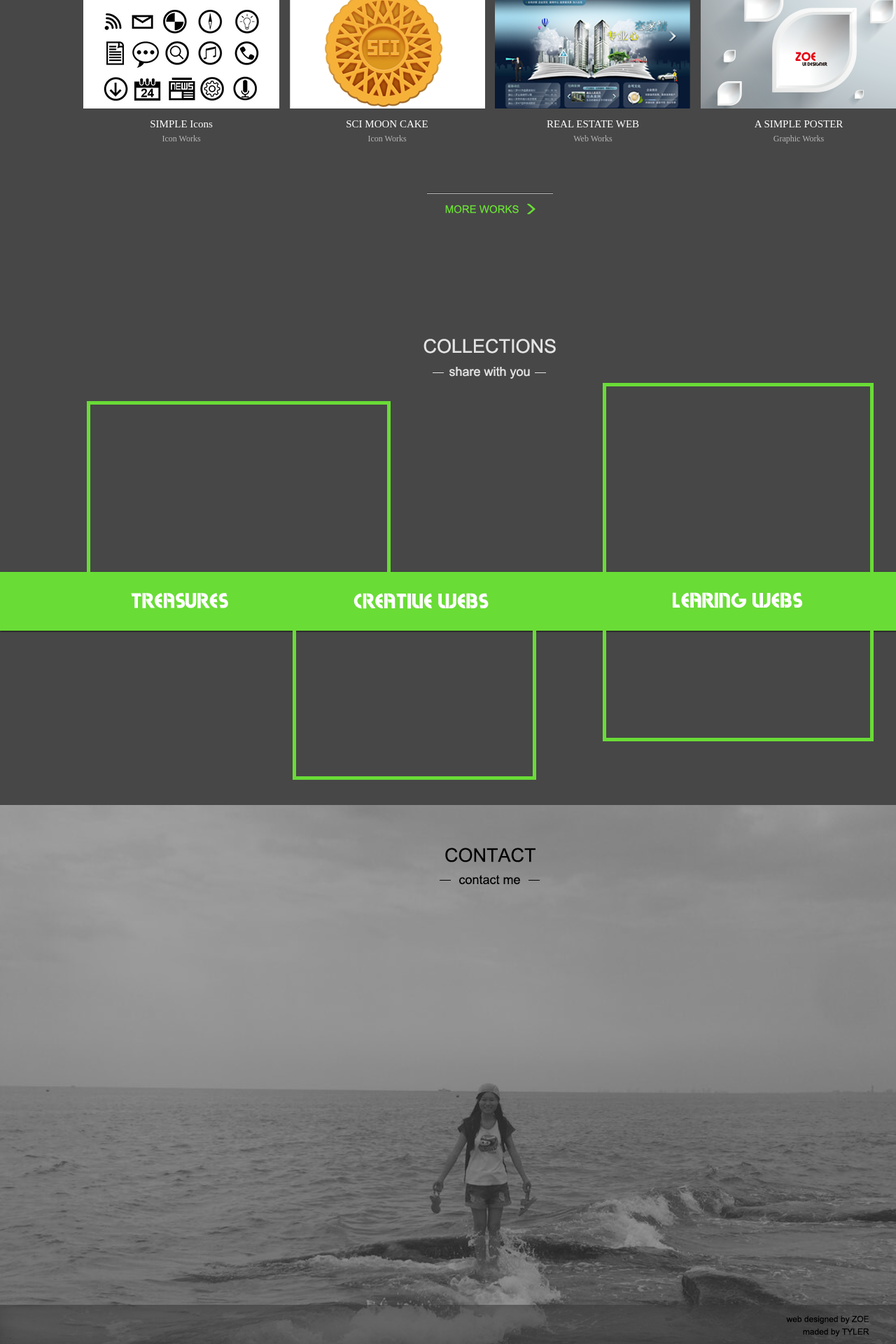
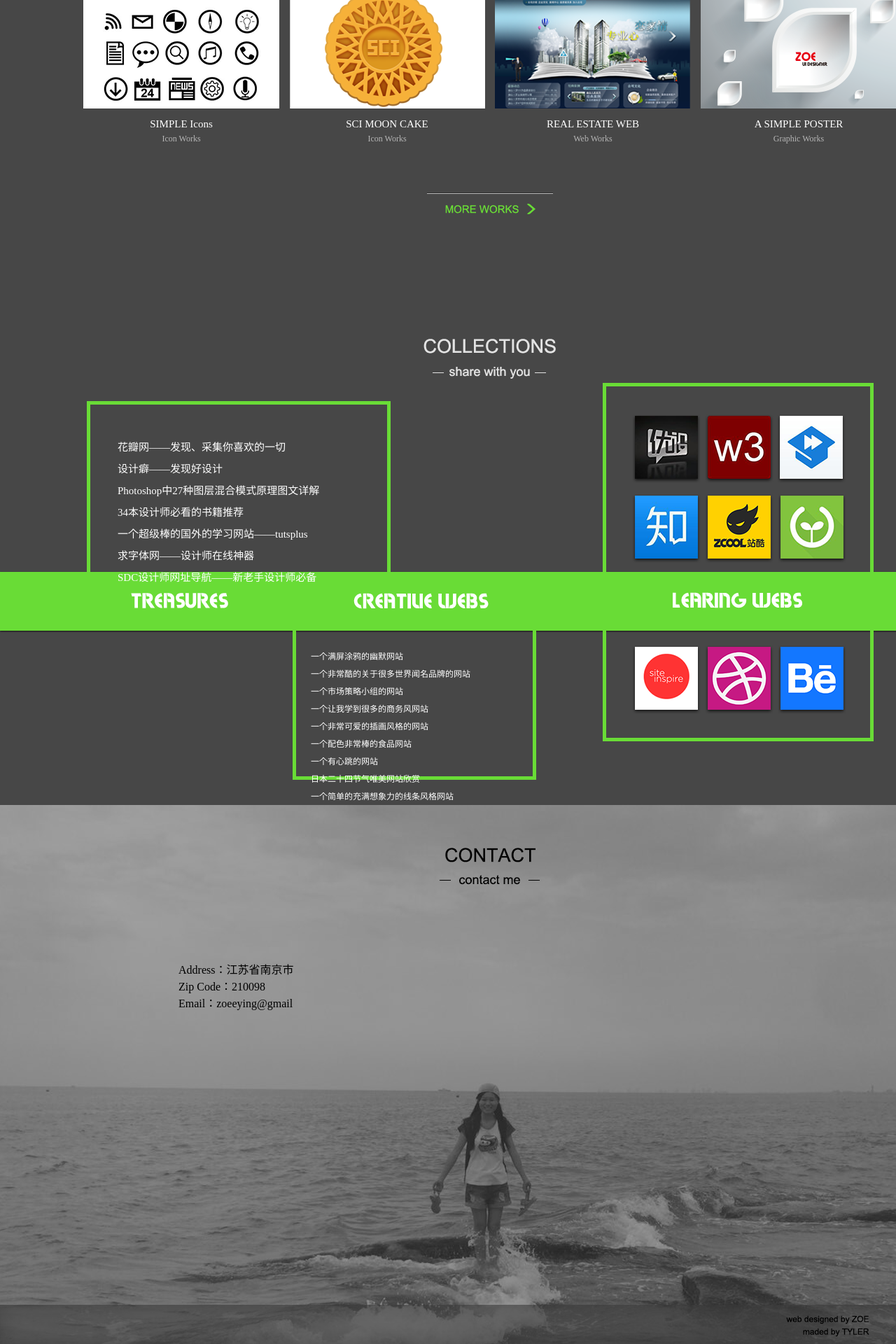
Before and after one commit to chaotyler/chaotyler.github.io, a Jekyll site: the page zoe/index.html, which Jekyll copies as it is, in a window 1280 px wide. Shown: the part 1973-3893 px from the top of the page at 70% size. Built offline with Jekyll 4.4.1, drawn with Linux system fonts in a browser that asks for light colours; Markdown is read by kramdown in place of the engine named in the settings.

Commit message:
update zoe

```diff
--- a/zoe/index.css
+++ b/zoe/index.css
@@ -75,17 +75,33 @@
 }
 .collections .list1 {
   position: absolute;
+  padding: 40px;
   left: 128px;
   top: 177px;
-  width: 425px;
-  height: 240px;
+  width: 345px;
+  height: 160px;
+}
+.collections .list1 .item-1 {
+  display: block;
+  margin: 10px auto;
+  text-decoration: none;
+  color: #ffffff;
+  font-size: 15px;
 }
 .collections .list2 {
   position: absolute;
+  padding: 20px;
   left: 424px;
   top: 501px;
-  width: 336px;
-  height: 207px;
+  width: 296px;
+  height: 167px;
+}
+.collections .list2 .item-2 {
+  display: block;
+  margin: 7px auto;
+  text-decoration: none;
+  color: #ffffff;
+  font-size: 12px;
 }
 .collections .list3 {
   position: absolute;
@@ -93,12 +109,17 @@
   top: 156px;
   width: 376px;
   height: 500px;
+  background: url('iconsbg.png') center no-repeat;
 }
 .contact {
-  position: relative;
   margin: 0px auto;
   width: 1400px;
   height: 770px;
   background: url('contact.png');
   overflow: hidden;
 }
+.contact .detail {
+  margin-left: 255px;
+  margin-top: 222px;
+  height: 300px;
+}
--- a/zoe/index.html
+++ b/zoe/index.html
@@ -69,12 +69,34 @@
     <a href="#" class="more"></a>
   </div>
   <div class="collections">
-    <div class="list1"></div>
-    <div class="list2"></div>
+    <div class="list1">
+      <a href="#" class="item-1">花瓣网——发现、采集你喜欢的一切</a>
+      <a href="#" class="item-1">设计癖——发现好设计</a>
+      <a href="#" class="item-1">Photoshop中27种图层混合模式原理图文详解</a>
+      <a href="#" class="item-1">34本设计师必看的书籍推荐</a>
+      <a href="#" class="item-1">一个超级棒的国外的学习网站——tutsplus</a>
+      <a href="#" class="item-1">求字体网——设计师在线神器 </a>
+      <a href="#" class="item-1">SDC设计师网址导航——新老手设计师必备</a>
+    </div>
+    <div class="list2">
+      <a href="#" class="item-2">一个满屏涂鸦的幽默网站</a>
+      <a href="#" class="item-2">一个非常酷的关于很多世界闻名品牌的网站</a>
+      <a href="#" class="item-2">一个市场策略小组的网站</a>
+      <a href="#" class="item-2">一个让我学到很多的商务风网站</a>
+      <a href="#" class="item-2">一个非常可爱的插画风格的网站</a>
+      <a href="#" class="item-2">一个配色非常棒的食品网站</a>
+      <a href="#" class="item-2">一个有心跳的网站</a>
+      <a href="#" class="item-2">日本二十四节气唯美网站欣赏</a>
+      <a href="#" class="item-2">一个简单的充满想象力的线条风格网站</a>
+    </div>
     <div class="list3"></div>
   </div>
   <div class="contact">
-
+    <div class="detail">
+      Address：江苏省南京市</br>
+      Zip Code：210098</br>
+      Email：zoeeying@gmail
+    </div>
   </div>
   <script src="index.js"></script>
 </body>
```
Also changed, not shown: zoe/index.less (+26 -5 lines), zoe/iconsbg.png (added).
